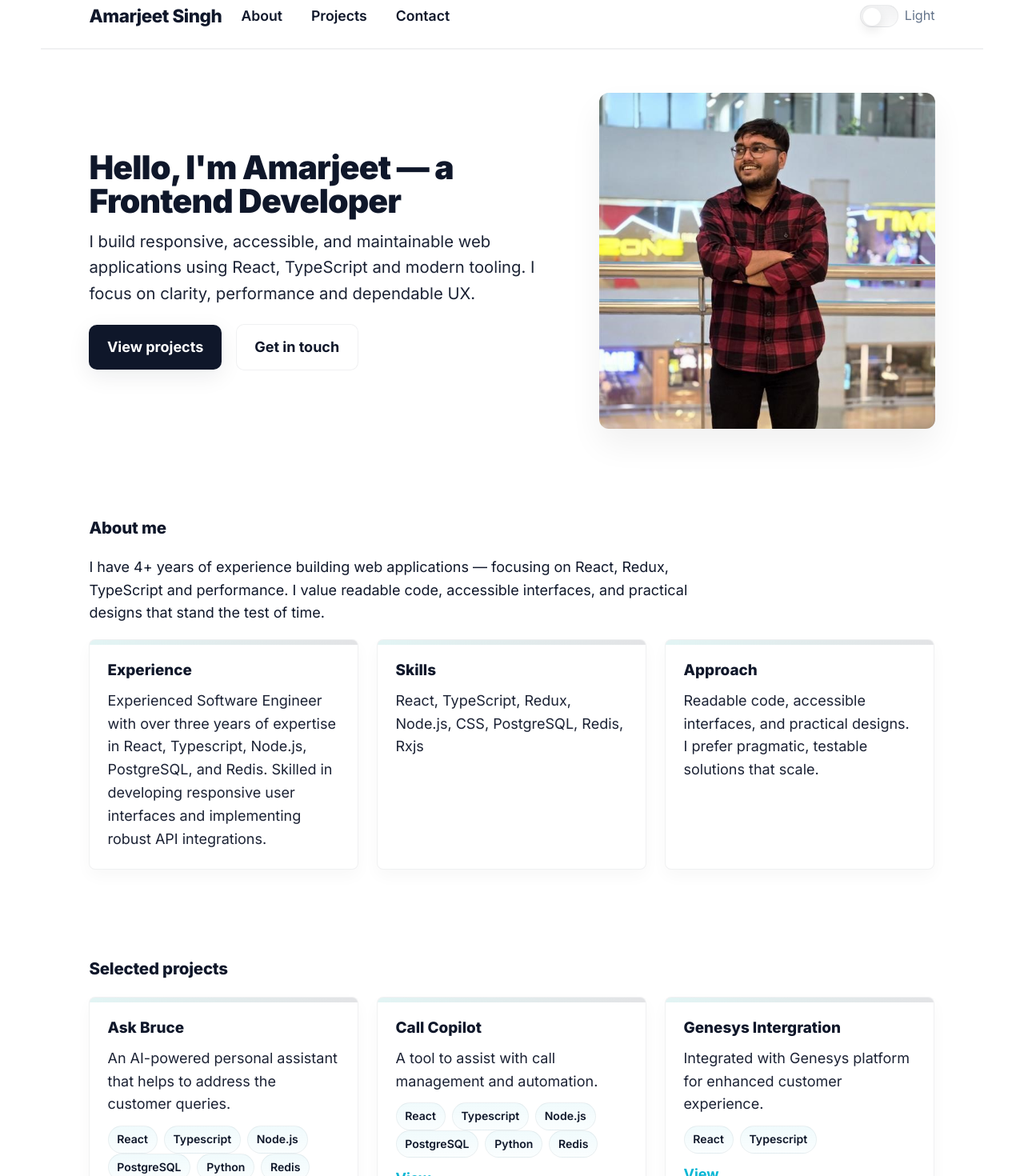
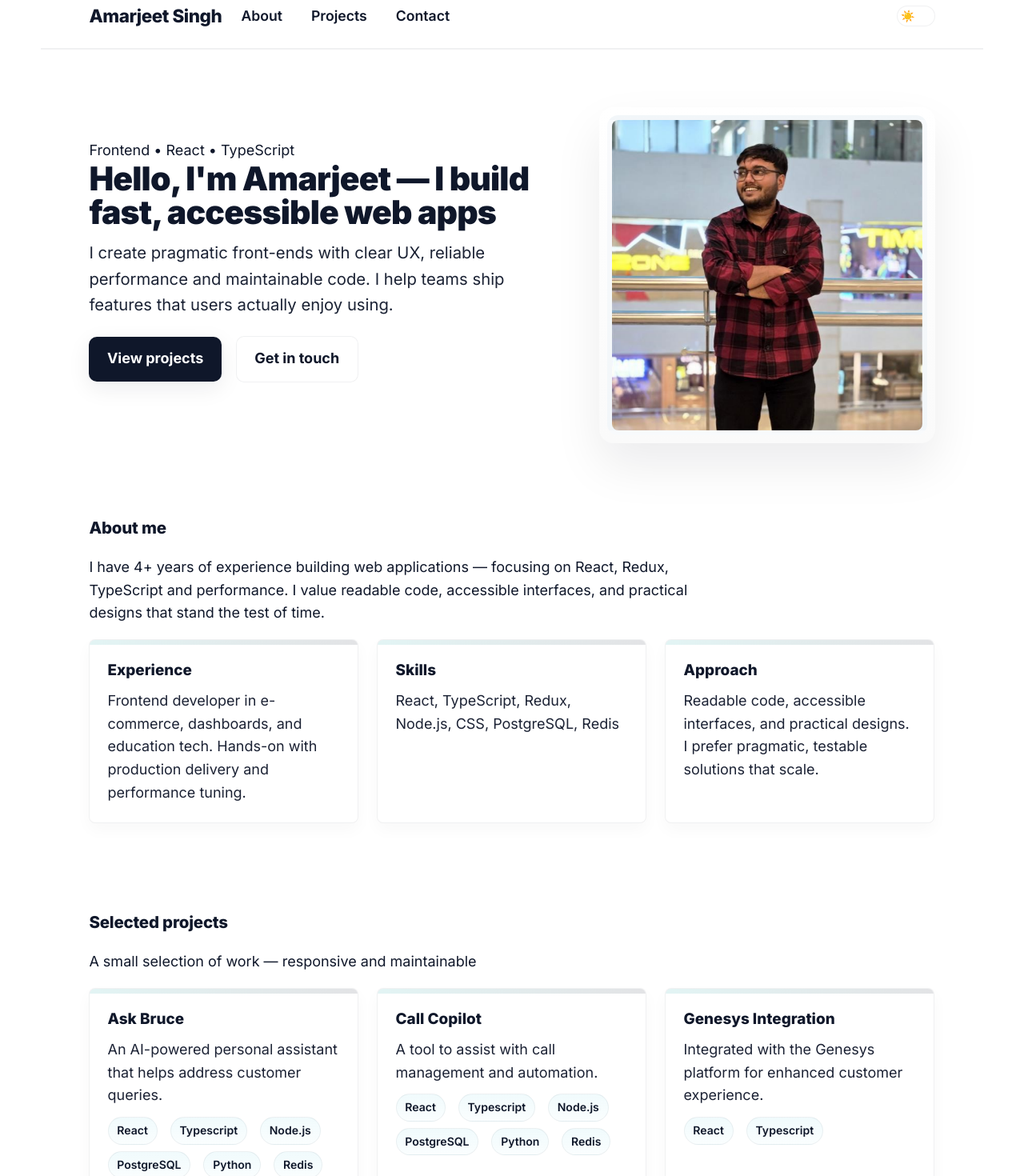
Before and after one commit to singhamarjeetjs-dev/my-portfolio, a React (Vite) app: page / in a window 1280 px wide. Shown: the part 20-1490 px from the top of the page at 80% size. Built offline with nearby package versions, Linux system fonts and the light colour scheme.

Commit message:
Added-Real-Links-Added-Formspree

```diff
--- a/src/App.tsx
+++ b/src/App.tsx
@@ -1,5 +1,6 @@
-import React, { useState } from 'react'
+import React, { useEffect, useRef, useState } from 'react'
 import DarkModeToggle from './components/DarkModeToggle'
+import ContactForm from './components/ContactForm'
 
 type Project = {
   id: number
@@ -10,10 +11,10 @@ type Project = {
 }
 
 const projects: Project[] = [
-  { id: 1, title: 'Ask Bruce', desc: 'An AI-powered personal assistant that helps to address the customer queries.', tech: ['React','Typescript', 'Node.js', 'PostgreSQL', 'Python', 'Redis'], url: '#' },
+  { id: 1, title: 'Ask Bruce', desc: 'An AI-powered personal assistant that helps address customer queries.', tech: ['React','Typescript', 'Node.js', 'PostgreSQL', 'Python', 'Redis'], url: '#' },
   { id: 2, title: 'Call Copilot', desc: 'A tool to assist with call management and automation.', tech: ['React', 'Typescript', 'Node.js', 'PostgreSQL', 'Python', 'Redis'], url: '#' },
-  { id: 3, title: 'Genesys Intergration', desc: 'Integrated with Genesys platform for enhanced customer experience.', tech: ['React', 'Typescript'], url: '#' },
-  { id: 4, title: 'Personal Budget Tracker', desc: '', tech: ['React', 'Typescript', 'Firebase'], url: '#' }
+  { id: 3, title: 'Genesys Integration', desc: 'Integrated with the Genesys platform for enhanced customer experience.', tech: ['React', 'Typescript'], url: '#' },
+  { id: 4, title: 'Personal Budget Tracker', desc: 'A simple and intuitive tool to monitor and manage personal expenses.', tech: ['React', 'Typescript', 'Firebase'], url: '#' }
 ]
 
 const App: React.FC = () => {
@@ -35,13 +36,14 @@ const App: React.FC = () => {
 
 export default App
 
-function Header(){
+/* -------------------- Header -------------------- */
+function Header() {
   const [open, setOpen] = useState(false)
 
   return (
     <header className="header" role="banner">
       <div className="header-inner center-rail">
-        <div style={{display: 'flex', alignItems:'center', gap: '20px'}}>
+        <div style={{ display: 'flex', alignItems: 'center', gap: '20px' }}>
           <div className="brand">Amarjeet Singh</div>
           <nav className="nav" aria-label="Primary">
             <a href="#about">About</a>
@@ -50,13 +52,11 @@ function Header(){
           </nav>
         </div>
 
-        <div style={{display: 'flex', alignItems: 'center', gap: '12px'}}>
-          {/* Toggle visible on desktop and mobile; on mobile it's placed before menu */}
-          <div style={{display: 'inline-flex', alignItems: 'center'}}>
+        <div style={{ display: 'flex', alignItems: 'center', gap: '12px' }}>
+          <div style={{ display: 'inline-flex', alignItems: 'center' }}>
             <DarkModeToggle />
           </div>
 
-          {/* Menu button for mobile */}
           <button
             className="menu-button"
             aria-expanded={open}
@@ -81,84 +81,91 @@ function Header(){
   )
 }
 
-function Hero(){
+/* -------------------- Hero -------------------- */
+function Hero() {
+  const frameRef = useRef<HTMLDivElement | null>(null)
+
+  // subtle parallax on scroll
+  useEffect(() => {
+    const el = frameRef.current
+    if (!el) return
+    let ticking = false
+    const onScroll = () => {
+      if (!ticking) {
+        window.requestAnimationFrame(() => {
+          const rect = el.getBoundingClientRect()
+          const viewportHeight = window.innerHeight
+          const center = rect.top + rect.height / 2
+          const distanceFromCenter = center - viewportHeight / 2
+          const maxOffset = 18 // px maximum translate
+          const offset = Math.max(-maxOffset, Math.min(maxOffset, -distanceFromCenter * 0.02))
+          el.style.transform = `translateY(${offset}px)`
+          ticking = false
+        })
+        ticking = true
+      }
+    }
+    onScroll()
+    window.addEventListener('scroll', onScroll, { passive: true })
+    window.addEventListener('resize', onScroll)
+    return () => {
+      window.removeEventListener('scroll', onScroll)
+      window.removeEventListener('resize', onScroll)
+    }
+  }, [])
+
   return (
-    <section
-      className="hero section center-rail"
-      aria-labelledby="hero-heading"
-    >
+    <section className="hero section center-rail" aria-labelledby="hero-heading">
       <div>
-        <h1 id="hero-heading" className="hero-title">
-          Hello, I'm Amarjeet — a Frontend Developer
-        </h1>
-        <p className="hero-lead">
-          I build responsive, accessible, and maintainable web applications
-          using React, TypeScript and modern tooling. I focus on clarity,
-          performance and dependable UX.
-        </p>
+        <div className="kicker">Frontend • React • TypeScript</div>
+        <h1 id="hero-heading" className="hero-title">Hello, I'm Amarjeet — I build fast, accessible web apps</h1>
+        <p className="hero-lead">I create pragmatic front-ends with clear UX, reliable performance and maintainable code. I help teams ship features that users actually enjoy using.</p>
         <div className="actions">
-          <a className="btn btn-primary" href="#projects">
-            View projects
-          </a>
-          <a className="btn btn-secondary" href="#contact">
-            Get in touch
-          </a>
+          <a className="btn btn-primary" href="#projects">View projects</a>
+          <a className="btn btn-secondary" href="#contact">Get in touch</a>
         </div>
       </div>
 
-      <div
-        style={{
-          display: "flex",
-          justifyContent: "center",
-          alignItems: "center",
-        }}
-      >
-        <div className="portrait" role="img" aria-label="Portrait placeholder">
-          <img
-            src="/portrait.jpg" // your real image
-            alt="Amarjeet Singh"
-            onError={(e) => {
-              const container = e.currentTarget.parentElement;
-              if (container) {
-                container.innerHTML = `
-          <div style="text-align:center;">
-            <div style="font-size: 0.9rem; color: var(--muted);">Portrait</div>
-            <div style="margin-top: 8px; font-size: 1.1rem; font-weight: 700; color: var(--text);">
-              Amarjeet Singh
-            </div>
+      <div style={{ display: 'flex', justifyContent: 'center', alignItems: 'center' }}>
+        <div className="photo-frame parallax" ref={frameRef} aria-hidden={false}>
+          <div className="frame">
+            <img
+              src="/portrait.jpg"
+              alt="Amarjeet Singh"
+              onError={(e) => {
+                const img = e.currentTarget
+                const parent = img.parentElement
+                if (parent) {
+                  parent.innerHTML = `<div class="fallback"><div style="font-size:0.95rem;color:var(--muted)">Portrait</div><div style="margin-top:8px;font-weight:700;color:var(--text)">Amarjeet Singh</div></div>`
+                }
+              }}
+              style={{ width: '100%', height: '100%', objectFit: 'cover', display: 'block' }}
+            />
           </div>
-        `;
-              }
-            }}
-            style={{
-              width: "100%",
-              height: "100%",
-              objectFit: "cover",
-              borderRadius: "12px",
-            }}
-          />
         </div>
       </div>
     </section>
-  );
+  )
 }
 
-function About(){
+/* -------------------- About -------------------- */
+function About() {
   return (
     <section id="about" className="section center-rail">
       <h2 className="section-title">About me</h2>
-      <p style={{color: 'var(--text)', maxWidth: 'var(--measure)'}}>I have 4+ years of experience building web applications — focusing on React, Redux, TypeScript and performance. I value readable code, accessible interfaces, and practical designs that stand the test of time.</p>
+      <p style={{ color: 'var(--text)', maxWidth: 'var(--measure)' }}>
+        I have 4+ years of experience building web applications — focusing on React, Redux, TypeScript and performance. I value readable code, accessible interfaces, and practical designs that stand the test of time.
+      </p>
 
-      <div className="grid grid-auto-fit" style={{marginTop: '1rem'}}>
+      <div className="grid grid-auto-fit" style={{ marginTop: '1rem' }}>
         <div className="card">
           <h3>Experience</h3>
-          <p>Experienced Software Engineer with over three years of expertise in React, Typescript, Node.js, PostgreSQL, and Redis. Skilled in
- developing responsive user interfaces and implementing robust API integrations.</p>
+          <p>Frontend developer in e-commerce, dashboards, and education tech. Hands-on with production delivery and performance tuning.</p>
         </div>
 
         <div className="card">
           <h3>Skills</h3>
-          <p>React, TypeScript, Redux, Node.js, CSS, PostgreSQL, Redis, Rxjs</p>
+          <p>React, TypeScript, Redux, Node.js, CSS, PostgreSQL, Redis</p>
         </div>
 
         <div className="card">
@@ -170,19 +177,20 @@ function About(){
   )
 }
 
-function Projects(){
+/* -------------------- Projects -------------------- */
+function Projects() {
   return (
     <section id="projects" className="section center-rail">
       <h2 className="section-title">Selected projects</h2>
-      <div className="grid grid-auto-fit grid-projects" style={{marginTop: '1rem'}}>
+      <div className="section-subtitle">A small selection of work — responsive and maintainable</div>
+      <div className="grid grid-auto-fit grid-projects" style={{ marginTop: '1rem' }}>
         {projects.map(p => (
-          <article key={p.id} className="card" style={{minHeight:'140px'}}>
+          <article key={p.id} className="card" style={{ minHeight: '140px' }}>
             <h3>{p.title}</h3>
-            <p style={{color:'var(--text)'}}>{p.desc}</p>
-            <div style={{marginTop:'12px'}}>
-              {p.tech.map(t => <span key={t} className="tag" style={{marginRight:8}}>{t}</span>)}
+            <p style={{ color: 'var(--text)' }}>{p.desc}</p>
+            <div style={{ marginTop: '12px', display: 'flex', flexWrap: 'wrap', gap: '8px' }}>
+              {p.tech.map(t => <span key={t} className="tag" style={{ marginRight: 8 }}>{t}</span>)}
             </div>
-            <div style={{marginTop:'12px'}}><a className="link" href={p.url}>View</a></div>
           </article>
         ))}
       </div>
@@ -190,49 +198,38 @@ function Projects(){
   )
 }
 
-function Contact(){
+/* -------------------- Contact -------------------- */
+function Contact() {
   return (
     <section id="contact" className="section center-rail">
       <div className="contact-grid">
         <div>
           <div className="contact-hero">Let’s build something meaningful together.</div>
           <p className="contact-copy">If you have a product idea, need frontend expertise, or want to improve an existing app’s performance — I’ll help ship it quickly with clean, maintainable code.</p>
-          <ul style={{color:'var(--text)'}}>
+          <ul style={{ color: 'var(--text)' }}>
             <li>• Fast, accessible React + TypeScript apps</li>
             <li>• Practical design + component systems</li>
             <li>• Performance and developer experience</li>
           </ul>
         </div>
 
-        <div style={{display:'flex', justifyContent:'center'}}>
-          <form className="form-card" onSubmit={(e) => { e.preventDefault(); alert('Message sent (demo)') }}>
-            <label style={{display:'block', marginBottom:6}}>Your name</label>
-            <input className="field" placeholder="Your name" />
-
-            <label style={{display:'block', marginTop:12, marginBottom:6}}>Your email</label>
-            <input className="field" placeholder="you@example.com" />
-
-            <label style={{display:'block', marginTop:12, marginBottom:6}}>Message</label>
-            <textarea className="field" rows={5} placeholder="Tell me about your project..." />
-
-            <div style={{marginTop:12}}>
-              <button className="form-submit" type="submit">Send message</button>
-            </div>
-          </form>
+        <div style={{ display: 'flex', justifyContent: 'center' }}>
+          <ContactForm />
         </div>
       </div>
     </section>
   )
 }
 
-function Footer(){
+/* -------------------- Footer -------------------- */
+function Footer() {
   return (
     <footer className="footer" role="contentinfo">
-      <div style={{maxWidth: '1200px', margin: '0 auto', padding: '0 1rem', display:'flex', justifyContent:'space-between', alignItems:'center', gap: 12}}>
+      <div style={{ maxWidth: '1200px', margin: '0 auto', padding: '0 1rem', display: 'flex', justifyContent: 'space-between', alignItems: 'center', gap: 12 }}>
         <div>© {new Date().getFullYear()} Amarjeet Singh. All rights reserved.</div>
-        <div style={{display:'flex', gap:12}}>
-          <a href="#">GitHub</a>
-          <a href="#">LinkedIn</a>
+        <div style={{ display: 'flex', gap: 12 }}>
+          <a href="https://github.com/singhamarjeetjs-dev" target="_blank" rel="noopener noreferrer">GitHub</a>
+          <a href="https://linkedin.singhamarjeet.co.in/" target="_blank" rel="noopener noreferrer">LinkedIn</a>
         </div>
       </div>
     </footer>
--- /dev/null
+++ b/src/components/ContactForm.tsx
@@ -0,0 +1,144 @@
+import React, { useEffect, useRef, useState, type JSX } from 'react'
+
+const FORMSPREE_ENDPOINT = 'https://formspree.io/f/mgvgzqzb' // <-- replace this
+
+type Status = 'idle' | 'sending' | 'sent' | 'error'
+
+export default function ContactForm(): JSX.Element {
+  const [name, setName] = useState('')
+  const [email, setEmail] = useState('')
+  const [message, setMessage] = useState('')
+  const [status, setStatus] = useState<Status>('idle')
+  const [errorMsg, setErrorMsg] = useState('')
+  const hideTimerRef = useRef<number | null>(null)
+
+  useEffect(() => {
+    // cleanup on unmount
+    return () => {
+      if (hideTimerRef.current) {
+        window.clearTimeout(hideTimerRef.current)
+      }
+    }
+  }, [])
+
+  useEffect(() => {
+    // Auto-hide toast after 3s when status is sent or error
+    if (status === 'sent' || status === 'error') {
+      if (hideTimerRef.current) {
+        window.clearTimeout(hideTimerRef.current)
+      }
+      hideTimerRef.current = window.setTimeout(() => {
+        setStatus('idle')
+        hideTimerRef.current = null
+      }, 3000)
+    }
+  }, [status])
+
+  async function handleSubmit(e: React.FormEvent) {
+    e.preventDefault()
+    setStatus('sending')
+    setErrorMsg('')
+
+    try {
+      const payload = new FormData()
+      payload.append('name', name)
+      payload.append('email', email)
+      payload.append('message', message)
+      payload.append('_subject', `Portfolio contact: ${name}`)
+
+      const res = await fetch(FORMSPREE_ENDPOINT, {
+        method: 'POST',
+        body: payload,
+        headers: {
+          Accept: 'application/json'
+        }
+      })
+
+      if (res.ok) {
+        setStatus('sent')
+        setName('')
+        setEmail('')
+        setMessage('')
+      } else {
+        const body = await res.json().catch(() => ({}))
+        setStatus('error')
+        setErrorMsg(body?.error || 'Submission failed')
+      }
+    } catch (err) {
+      console.error(err)
+      setStatus('error')
+      setErrorMsg('Network error — try again later')
+    }
+  }
+
+  return (
+    <>
+      <form className="form-card" onSubmit={handleSubmit} aria-live="polite" noValidate>
+        <label style={{ display: 'block', marginBottom: 6 }}>Your name</label>
+        <input
+          name="name"
+          className="field"
+          placeholder="Your name"
+          value={name}
+          onChange={(e) => setName(e.target.value)}
+          required
+          aria-required
+        />
+
+        <label style={{ display: 'block', marginTop: 12, marginBottom: 6 }}>Your email</label>
+        <input
+          name="email"
+          type="email"
+          className="field"
+          placeholder="you@example.com"
+          value={email}
+          onChange={(e) => setEmail(e.target.value)}
+          required
+          aria-required
+        />
+
+        <label style={{ display: 'block', marginTop: 12, marginBottom: 6 }}>Message</label>
+        <textarea
+          name="message"
+          className="field"
+          rows={5}
+          placeholder="Tell me about your project..."
+          value={message}
+          onChange={(e) => setMessage(e.target.value)}
+          required
+          aria-required
+        />
+
+        <div style={{ marginTop: 12 }}>
+          <button
+            className="form-submit"
+            type="submit"
+            disabled={status === 'sending'}
+            aria-busy={status === 'sending'}
+          >
+            {status === 'sending' ? 'Sending…' : 'Send message'}
+          </button>
+        </div>
+      </form>
+
+      {/* Toasts */}
+      {status === 'sent' && (
+        <div className="toast" role="status" aria-live="polite" key="success-toast">
+          Message sent successfully!
+        </div>
+      )}
+
+      {status === 'error' && (
+        <div
+          className="toast"
+          role="alert"
+          aria-live="assertive"
+          key="error-toast"
+          style={{ background: '#dc2626', color: 'white', borderColor: 'rgba(0,0,0,0.06)' }}
+        >
+          {errorMsg || 'Unable to send message'}
+        </div>
+      )}
+    </>
+  )
+}
--- a/src/components/DarkModeToggle.tsx
+++ b/src/components/DarkModeToggle.tsx
@@ -3,9 +3,9 @@ import { useEffect, useState } from 'react'
 export default function DarkModeToggle() {
   const [isDark, setIsDark] = useState<boolean>(() => {
     try {
-      const s = localStorage.getItem('theme')
-      if (s) return s === 'dark'
-      return typeof window !== 'undefined' && window.matchMedia && window.matchMedia('(prefers-color-scheme: dark)').matches
+      const saved = localStorage.getItem('theme')
+      if (saved) return saved === 'dark'
+      return window.matchMedia('(prefers-color-scheme: dark)').matches
     } catch {
       return false
     }
@@ -23,17 +23,15 @@ export default function DarkModeToggle() {
   }, [isDark])
 
   return (
-    <label className="toggle-switch" aria-label="Toggle dark mode" title={isDark ? 'Switch to light' : 'Switch to dark'}>
-      <input
-        type="checkbox"
-        checked={isDark}
-        onChange={() => setIsDark(s => !s)}
-        aria-checked={isDark}
-      />
-      <span className="switch" role="switch" aria-checked={isDark}>
-        <span className="knob" />
-      </span>
-      <span className="label" aria-hidden="true">{isDark ? 'Dark' : 'Light'}</span>
-    </label>
+    <button
+      aria-label="Toggle dark mode"
+      onClick={() => setIsDark((prev) => !prev)}
+      className="theme-toggle"
+    >
+      {/* Icon wrapper */}
+      <div className="theme-toggle-thumb">
+        {isDark ? '🌙' : '☀️'}
+      </div>
+    </button>
   )
 }
--- a/src/index.css
+++ b/src/index.css
@@ -239,4 +239,153 @@ html.dark .field { background: #071127; border: 1px solid rgba(255,255,255,0.06)
 .mt-1{margin-top:0.25rem}.mt-2{margin-top:0.5rem}.mt-3{margin-top:0.75rem}.mb-2{margin-bottom:0.5rem}
 p, li, label { color: var(--text); }
 
+/* ---------- Toast Notification ---------- */
+.toast {
+  position: fixed;
+  bottom: 24px;
+  right: 24px;
+  background: var(--card-bg);
+  color: var(--text);
+  padding: 0.85rem 1.25rem;
+  border-radius: 10px;
+  border: 1px solid var(--border);
+  box-shadow: 0 12px 32px rgba(0,0,0,0.12);
+  font-weight: 600;
+  opacity: 0;
+  transform: translateY(10px);
+  animation: toastShow 0.35s ease forwards;
+  z-index: 1000;
+}
+
+@keyframes toastShow {
+  to {
+    opacity: 1;
+    transform: translateY(0);
+  }
+}
+
+@keyframes toastHide {
+  from {
+    opacity: 1;
+    transform: translateY(0);
+  }
+  to {
+    opacity: 0;
+    transform: translateY(10px);
+  }
+}
+
+/* -------------------- Blog / CaseStudy + Photo Frame styles -------------------- */
+
+/* Photo frame inside hero (keeps portrait responsive) */
+.photo-frame {
+  position: relative;
+  width: 100%;
+  height: 100%;
+  max-width: 420px;
+  aspect-ratio: 1/1;
+  border-radius: 18px;
+  padding: 10px;
+  background: linear-gradient(180deg, rgba(255,255,255,0.02), rgba(0,0,0,0.02));
+  display: flex;
+  align-items: center;
+  justify-content: center;
+  box-shadow: 0 28px 60px rgba(2,6,23,0.08);
+  transition: transform .35s cubic-bezier(.2,.9,.2,1), box-shadow .35s ease;
+  overflow: hidden;
+  will-change: transform;
+}
+
+/* decorative inner frame */
+.photo-frame .frame {
+  width: 100%;
+  height: 100%;
+  border-radius: 14px;
+  overflow: hidden;
+  position: relative;
+  border: 6px solid rgba(255,255,255,0.06);
+  display: block;
+  background: linear-gradient(180deg,#f8fafc,#f1f5f9);
+}
+
+/* image */
+.photo-frame img {
+  display: block;
+  width: 100%;
+  height: 100%;
+  object-fit: cover;
+  object-position: center;
+  transition: transform .6s cubic-bezier(.2,.9,.2,1);
+  will-change: transform;
+}
+
+/* hover micro-interaction */
+.photo-frame:hover {
+  transform: translateY(-8px) scale(1.01);
+  box-shadow: 0 36px 80px rgba(2,6,23,0.12);
+}
+.photo-frame:hover img {
+  transform: scale(1.03);
+}
+
+/* fallback placeholder inside frame */
+.photo-frame .fallback {
+  width: 100%;
+  height: 100%;
+  display:flex;
+  align-items:center;
+  justify-content:center;
+  flex-direction:column;
+  color: var(--muted);
+  padding: 1rem;
+}
+
+/* subtle parallax effect class that moves based on scroll (JS will set transform) */
+.photo-frame.parallax {
+  transform: translateY(0px);
+}
+
+/* -------------------- Modern Theme Toggle -------------------- */
+
+.theme-toggle {
+  width: 48px;
+  height: 26px;
+  border-radius: 40px;
+  background: var(--card-bg);
+  border: 1px solid var(--border);
+  display: flex;
+  align-items: center;
+  padding: 2px;
+  cursor: pointer;
+  position: relative;
+  transition: background .25s ease, border-color .25s ease;
+}
+
+.theme-toggle:hover {
+  border-color: var(--text);
+}
+
+.theme-toggle-thumb {
+  width: 22px;
+  height: 22px;
+  border-radius: 50%;
+  background: var(--card-bg);
+  display: flex;
+  align-items: center;
+  justify-content: center;
+  font-size: 14px;
+  transition: transform .3s cubic-bezier(.4, .0, .2, 1);
+}
+
+/* Position for light mode (left) */
+html:not(.dark) .theme-toggle-thumb {
+  transform: translateX(0px);
+}
+
+/* Position for dark mode (right) */
+html.dark .theme-toggle-thumb {
+  transform: translateX(22px);
+}
+
+
 /* End */
```
